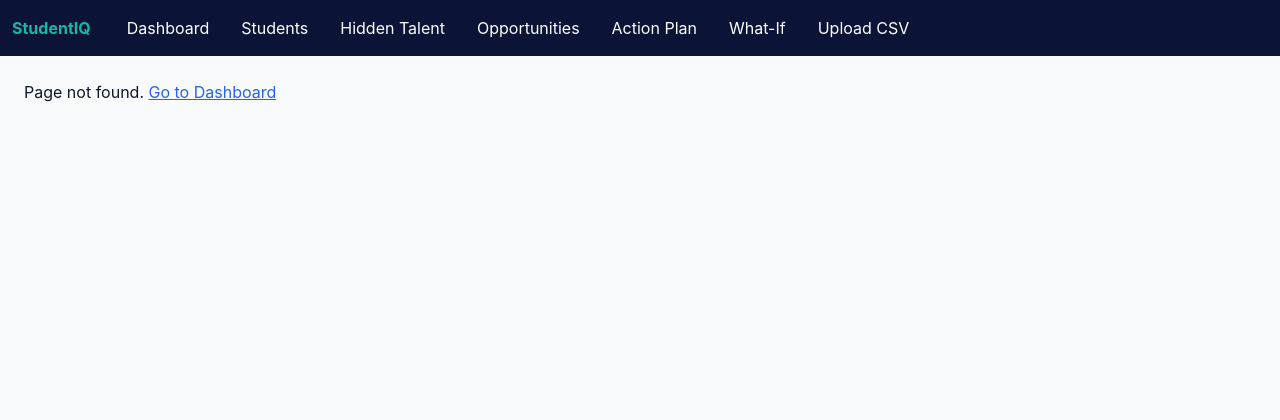
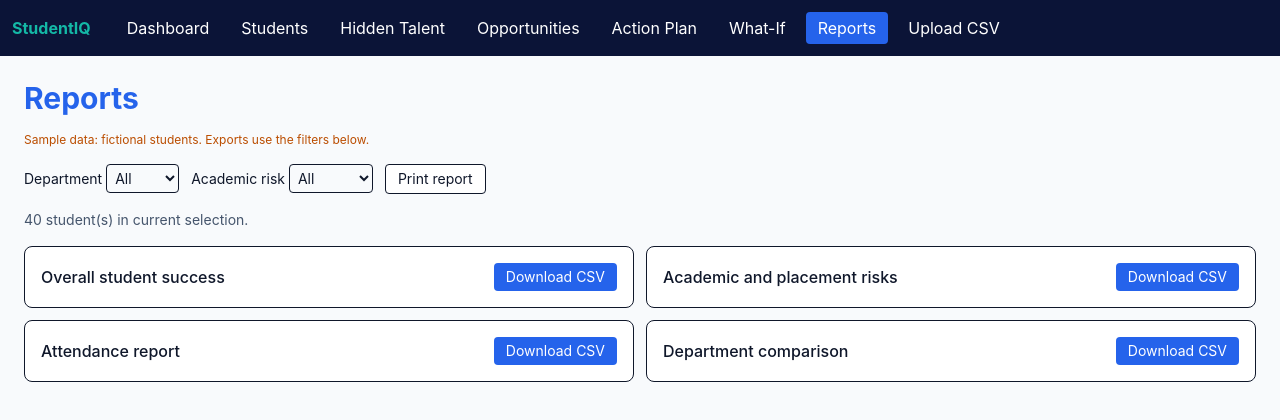
Before and after one commit to sowmya-2618/STUDENT-QQQ, a React (Vite) app: page /reports in a window 1280 px wide. Before the commit this address had no page. Shown: the top 420 px of the page. Built offline with nearby package versions, Linux system fonts and the light colour scheme.

Commit message:
add reports to nav

```diff
--- a/src/App.tsx
+++ b/src/App.tsx
@@ -7,6 +7,7 @@ import Simulator from './pages/Simulator'
 import Opportunities from './pages/Opportunities'
 import ActionPlan from './pages/ActionPlan'
 import Upload from './pages/Upload'
+import Reports from './pages/Reports'
 
 const links: { to: string; label: string; end?: boolean }[] = [
   { to: '/', label: 'Dashboard', end: true },
@@ -15,6 +16,7 @@ const links: { to: string; label: string; end?: boolean }[] = [
   { to: '/opportunities', label: 'Opportunities' },
   { to: '/action-plan', label: 'Action Plan' },
   { to: '/simulator', label: 'What-If' },
+  { to: '/reports', label: 'Reports' },
   { to: '/upload', label: 'Upload CSV' },
 ]
 
@@ -42,6 +44,7 @@ export default function App() {
         <Route path="/" element={<Dashboard />} />
         <Route path="/students" element={<Students />} />
         <Route path="/students/:id" element={<Profile />} />
+        <Route path="/reports" element={<Reports />} />
         <Route path="/talent" element={<Talent />} />
         <Route path="/opportunities" element={<Opportunities />} />
         <Route path="/action-plan" element={<ActionPlan />} />
--- /dev/null
+++ b/src/pages/Reports.tsx
@@ -0,0 +1,125 @@
+import { useMemo, useState } from 'react'
+import Papa from 'papaparse'
+import { depts } from '../data/students'
+import { rows } from '../lib/analytics'
+
+const download = (name: string, data: object[]) => {
+  const csv = Papa.unparse(data)
+  const blob = new Blob([csv], { type: 'text/csv;charset=utf-8;' })
+  const url = URL.createObjectURL(blob)
+  const a = document.createElement('a')
+  a.href = url
+  a.download = name
+  a.click()
+  URL.revokeObjectURL(url)
+}
+
+export default function Reports() {
+  const [dept, setDept] = useState('All')
+  const [risk, setRisk] = useState('All')
+
+  const f = useMemo(
+    () => rows.filter((r) => (dept === 'All' || r.dept === dept) && (risk === 'All' || r.ar.level === risk)),
+    [dept, risk],
+  )
+
+  const base = (r: (typeof rows)[number]) => ({
+    ID: r.id,
+    Name: r.name,
+    Department: r.dept,
+    Semester: r.semester,
+  })
+
+  const reports: { title: string; file: string; build: () => object[] }[] = [
+    {
+      title: 'Overall student success',
+      file: 'student-success.csv',
+      build: () =>
+        f.map((r) => ({
+          ...base(r),
+          CGPA: r.cgpa,
+          'Attendance %': r.attendance,
+          'Success Score': r.sc.score ?? 'N/A',
+          Complete: r.sc.incomplete ? 'No (missing: ' + r.sc.missing.join('/') + ')' : 'Yes',
+        })),
+    },
+    {
+      title: 'Academic and placement risks',
+      file: 'risk-report.csv',
+      build: () =>
+        f.map((r) => ({
+          ...base(r),
+          'Academic risk': r.ar.level,
+          'Academic reasons': r.ar.reasons.join('; '),
+          'Placement risk': r.pr.level,
+          'Placement reasons': r.pr.reasons.join('; '),
+        })),
+    },
+    {
+      title: 'Attendance report',
+      file: 'attendance.csv',
+      build: () =>
+        f.map((r) => ({
+          ...base(r),
+          'Attendance %': r.attendance,
+          Concern: r.attendance < 75 ? 'Yes (<75%)' : 'No',
+        })),
+    },
+    {
+      title: 'Department comparison',
+      file: 'departments.csv',
+      build: () =>
+        depts.map((d: string) => {
+          const g = f.filter((r) => r.dept === d)
+          const scored = g.filter((r) => r.sc.score !== null)
+          return {
+            Department: d,
+            Students: g.length,
+            'Avg Success Score': scored.length
+              ? Math.round(scored.reduce((a, r) => a + (r.sc.score as number), 0) / scored.length)
+              : 'N/A',
+            'High academic risk': g.filter((r) => r.ar.level === 'High').length,
+          }
+        }),
+    },
+  ]
+
+  return (
+    <div className="space-y-4 p-6">
+      <h1 className="text-3xl font-bold text-electric">Reports</h1>
+      <p className="text-xs text-amber-700">Sample data: fictional students. Exports use the filters below.</p>
+
+      <div className="flex flex-wrap gap-3 print:hidden">
+        <label className="text-sm">Department{' '}
+          <select value={dept} onChange={(e) => setDept(e.target.value)} className="rounded border p-1">
+            {['All', ...depts].map((d: string) => <option key={d}>{d}</option>)}
+          </select>
+        </label>
+        <label className="text-sm">Academic risk{' '}
+          <select value={risk} onChange={(e) => setRisk(e.target.value)} className="rounded border p-1">
+            {['All', 'High', 'Medium', 'Low'].map((d) => <option key={d}>{d}</option>)}
+          </select>
+        </label>
+        <button onClick={() => window.print()} className="rounded border bg-white px-3 py-1 text-sm hover:bg-slate-50">
+          Print report
+        </button>
+      </div>
+
+      <p className="text-sm text-slate-600">{f.length} student(s) in current selection.</p>
+
+      <div className="grid gap-3 lg:grid-cols-2">
+        {reports.map((r) => (
+          <div key={r.title} className="flex items-center justify-between rounded-lg border bg-white p-4">
+            <span className="font-medium">{r.title}</span>
+            <button
+              onClick={() => download(r.file, r.build())}
+              className="rounded bg-electric px-3 py-1 text-sm text-white print:hidden"
+            >
+              Download CSV
+            </button>
+          </div>
+        ))}
+      </div>
+    </div>
+  )
+}
```
